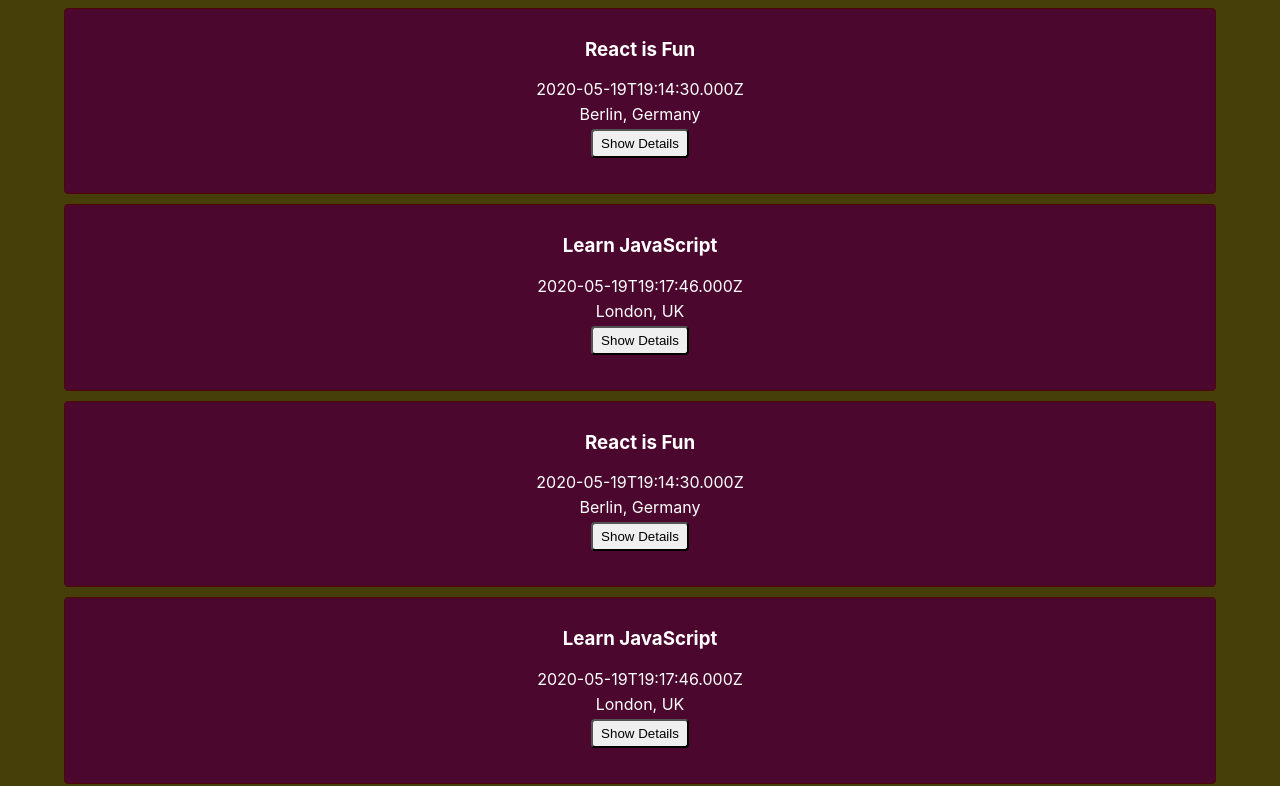
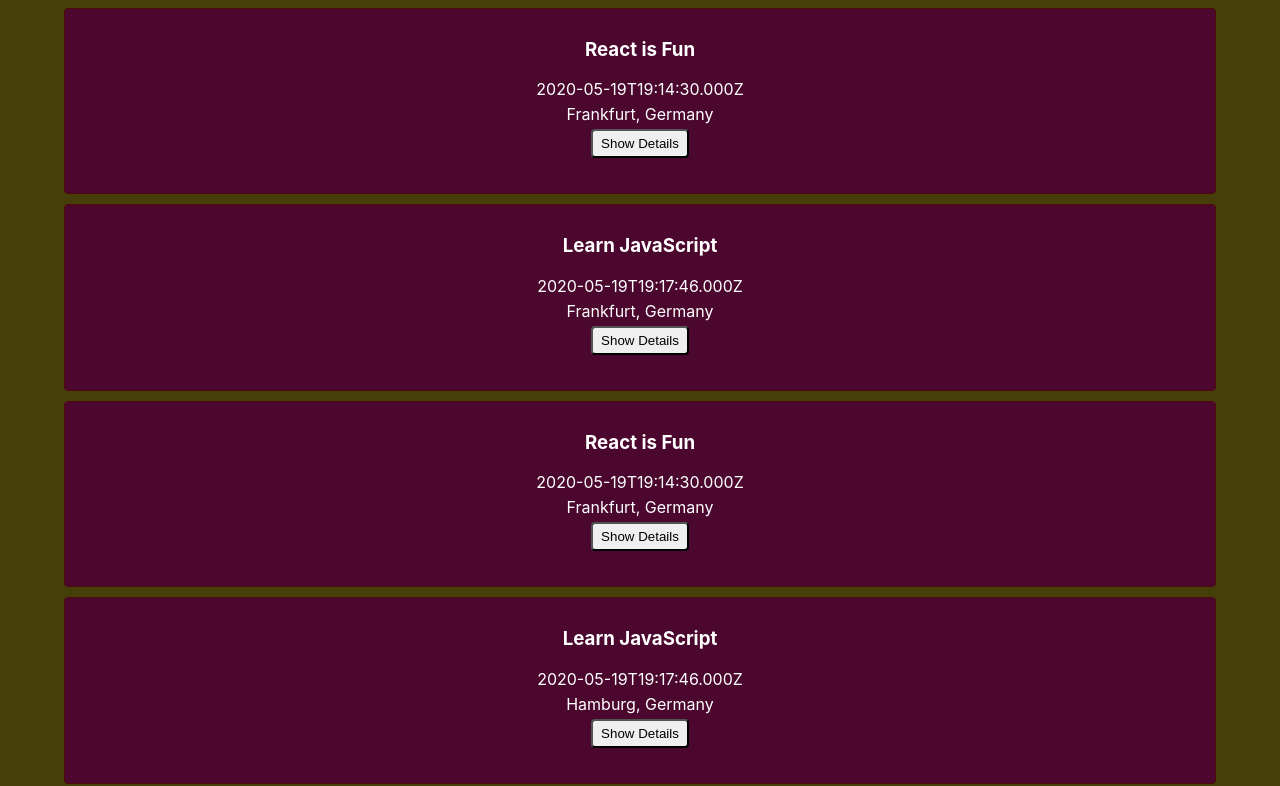
Before and after one commit to jmahanera/LetsMeet, a React (Create React App) app: page / in a window 1280 px wide. Shown: the part 739-1525 px from the top of the page. Built offline with nearby package versions, Linux system fonts and the light colour scheme.

Commit message:
updated json fle

```diff
--- a/src/mock-data.js
+++ b/src/mock-data.js
@@ -128,7 +128,7 @@
    "updated": "2020-05-27T11:45:37.792Z",
    "summary": "React is Fun",
    "description": "Love HTML, CSS, and JS? Want to become a cool front-end developer? \n\nReact is one of the most popular front-end frameworks. There is a huge number of job openings for React developers in most cities. \n\nJoin us in our free React training sessions and give your career a new direction. ",
-   "location": "Berlin, Germany",
+   "location": "Frankfurt, Germany",
    "creator": {
     "email": "fullstackwebdev@careerfoundry.com",
     "self": true
@@ -167,7 +167,7 @@
    "updated": "2020-05-27T12:01:32.356Z",
    "summary": "Learn JavaScript",
    "description": "Have you wondered how you can ask Google to show you the list of the top ten must-see places in London? And how Google presents you the list? How can you submit the details of an application? Well, JavaScript is doing these. :) \n\nJavascript offers interactivity to a dull, static website. Come, learn JavaScript with us and make those beautiful websites.",
-   "location": "London, UK",
+   "location": "Frankfurt, Germany",
    "creator": {
     "email": "fullstackwebdev@careerfoundry.com",
     "self": true
@@ -206,7 +206,7 @@
    "updated": "2020-05-27T11:45:37.792Z",
    "summary": "React is Fun",
    "description": "Love HTML, CSS, and JS? Want to become a cool front-end developer? \n\nReact is one of the most popular front-end frameworks. There is a huge number of job openings for React developers in most cities. \n\nJoin us in our free React training sessions and give your career a new direction. ",
-   "location": "Berlin, Germany",
+   "location": "Frankfurt, Germany",
    "creator": {
     "email": "fullstackwebdev@careerfoundry.com",
     "self": true
@@ -245,7 +245,7 @@
    "updated": "2020-05-27T12:01:32.356Z",
    "summary": "Learn JavaScript",
    "description": "Have you wondered how you can ask Google to show you the list of the top ten must-see places in London? And how Google presents you the list? How can you submit the details of an application? Well, JavaScript is doing these. :) \n\nJavascript offers interactivity to a dull, static website. Come, learn JavaScript with us and make those beautiful websites.",
-   "location": "London, UK",
+   "location": "Hamburg, Germany",
    "creator": {
     "email": "fullstackwebdev@careerfoundry.com",
     "self": true
@@ -284,7 +284,7 @@
    "updated": "2020-05-27T11:45:37.792Z",
    "summary": "React is Fun",
    "description": "Love HTML, CSS, and JS? Want to become a cool front-end developer? \n\nReact is one of the most popular front-end frameworks. There is a huge number of job openings for React developers in most cities. \n\nJoin us in our free React training sessions and give your career a new direction. ",
-   "location": "Berlin, Germany",
+   "location": "Hamburg, Germany",
    "creator": {
     "email": "fullstackwebdev@careerfoundry.com",
     "self": true
@@ -323,7 +323,7 @@
    "updated": "2020-05-27T12:01:32.356Z",
    "summary": "Learn JavaScript",
    "description": "Have you wondered how you can ask Google to show you the list of the top ten must-see places in London? And how Google presents you the list? How can you submit the details of an application? Well, JavaScript is doing these. :) \n\nJavascript offers interactivity to a dull, static website. Come, learn JavaScript with us and make those beautiful websites.",
-   "location": "London, UK",
+   "location": "Hamburg, Germany",
    "creator": {
     "email": "fullstackwebdev@careerfoundry.com",
     "self": true
@@ -362,7 +362,7 @@
    "updated": "2020-05-27T11:45:37.792Z",
    "summary": "React is Fun",
    "description": "Love HTML, CSS, and JS? Want to become a cool front-end developer? \n\nReact is one of the most popular front-end frameworks. There is a huge number of job openings for React developers in most cities. \n\nJoin us in our free React training sessions and give your career a new direction. ",
-   "location": "Berlin, Germany",
+   "location": "Hannover, Germany",
    "creator": {
     "email": "fullstackwebdev@careerfoundry.com",
     "self": true
@@ -440,7 +440,7 @@
    "updated": "2020-05-27T11:45:37.792Z",
    "summary": "React is Fun",
    "description": "Love HTML, CSS, and JS? Want to become a cool front-end developer? \n\nReact is one of the most popular front-end frameworks. There is a huge number of job openings for React developers in most cities. \n\nJoin us in our free React training sessions and give your career a new direction. ",
-   "location": "Berlin, Germany",
+   "location": "Hannover, Germany",
    "creator": {
     "email": "fullstackwebdev@careerfoundry.com",
     "self": true
@@ -518,7 +518,7 @@
    "updated": "2020-05-27T11:45:37.792Z",
    "summary": "React is Fun",
    "description": "Love HTML, CSS, and JS? Want to become a cool front-end developer? \n\nReact is one of the most popular front-end frameworks. There is a huge number of job openings for React developers in most cities. \n\nJoin us in our free React training sessions and give your career a new direction. ",
-   "location": "Berlin, Germany",
+   "location": "Hannover, Germany",
    "creator": {
     "email": "fullstackwebdev@careerfoundry.com",
     "self": true
@@ -596,7 +596,7 @@
    "updated": "2020-05-27T11:45:37.792Z",
    "summary": "React is Fun",
    "description": "Love HTML, CSS, and JS? Want to become a cool front-end developer? \n\nReact is one of the most popular front-end frameworks. There is a huge number of job openings for React developers in most cities. \n\nJoin us in our free React training sessions and give your career a new direction. ",
-   "location": "Berlin, Germany",
+   "location": "Hannover, Germany",
    "creator": {
     "email": "fullstackwebdev@careerfoundry.com",
     "self": true
```
Also changed, not shown: 1 other file (tests, documents, lock files or other folders).
